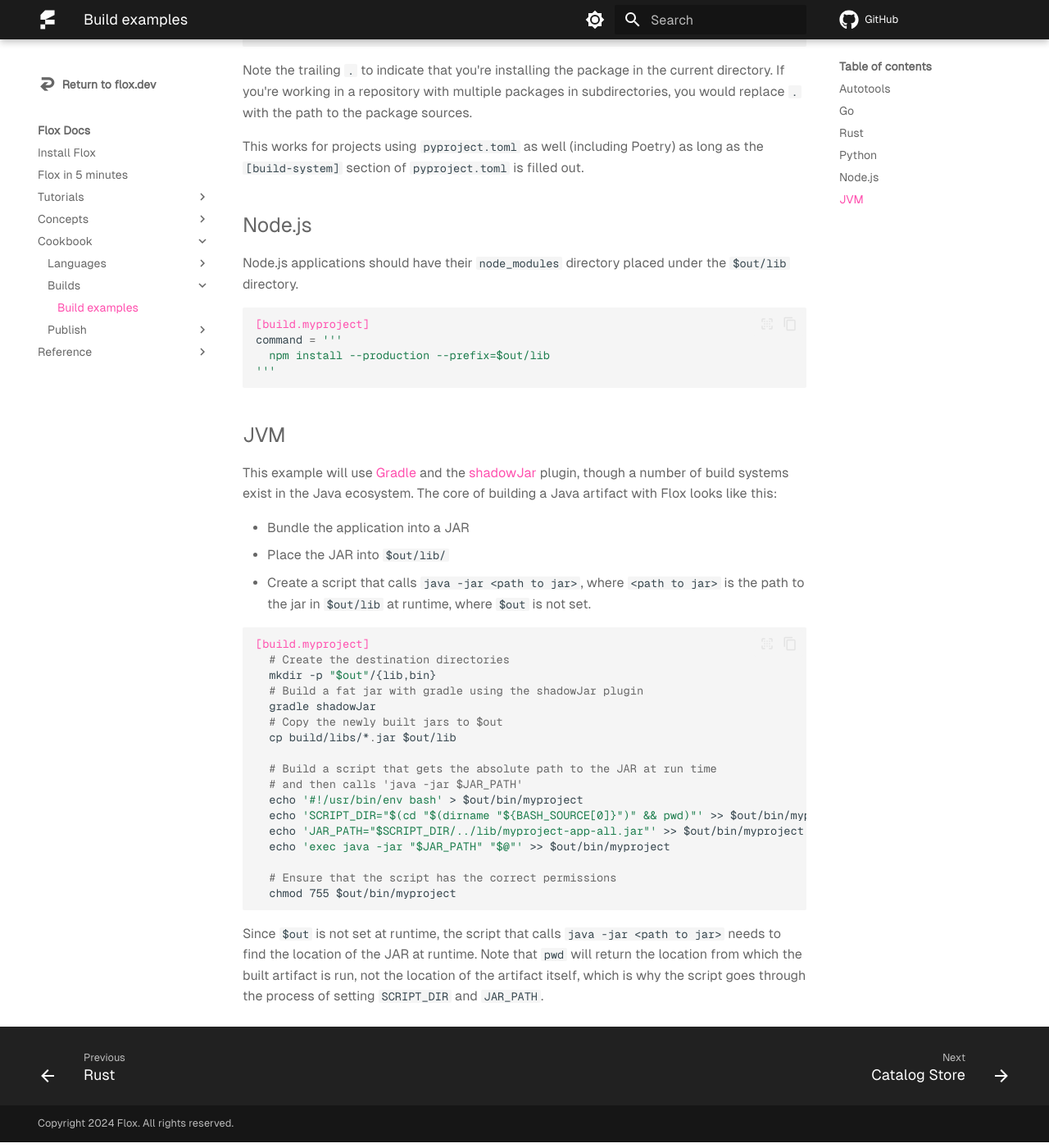
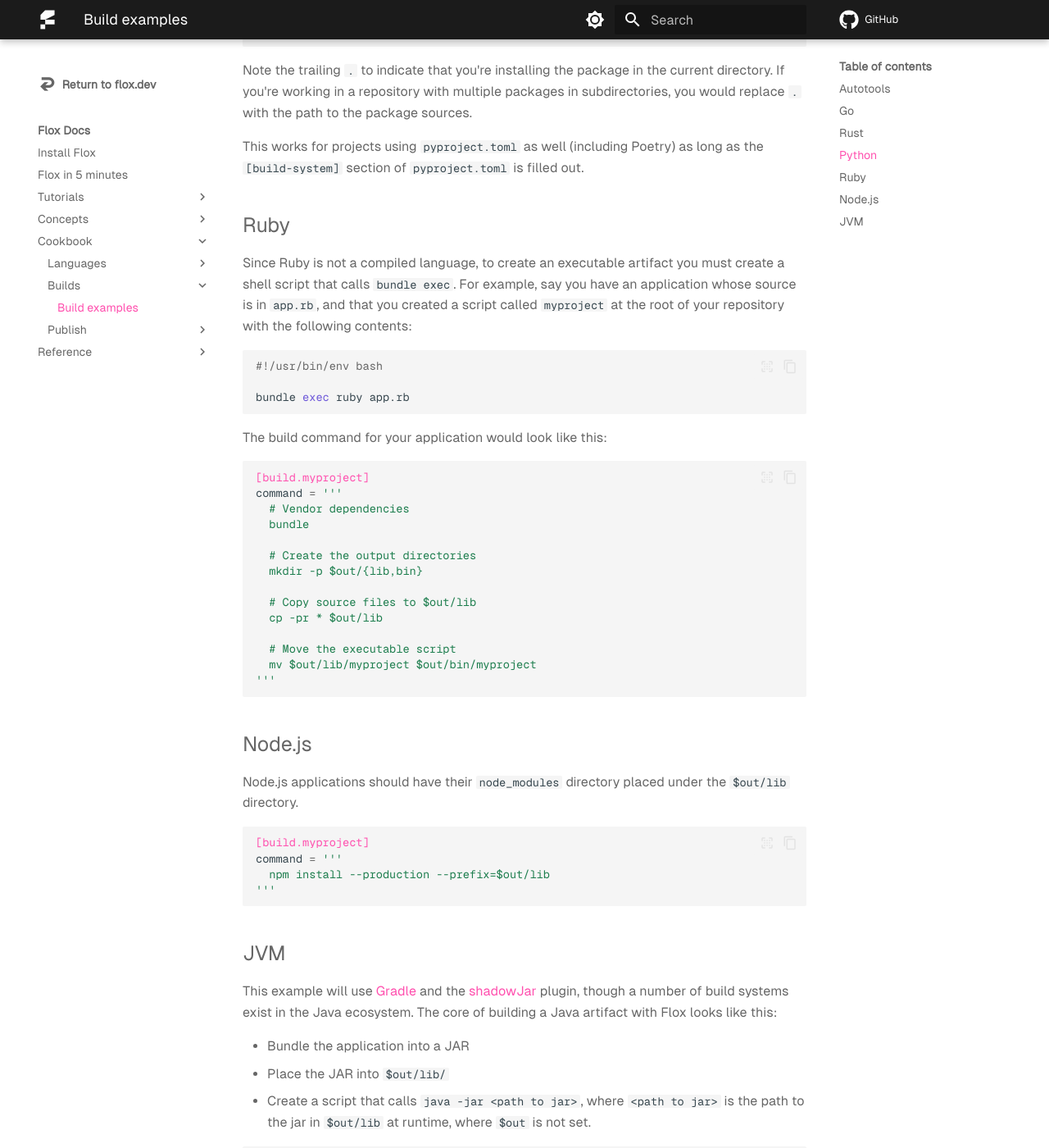
Before and after one commit to flox/floxdocs, an MkDocs documentation site: the page built from docs/cookbook/builds/examples.md, in a window 1280 px wide and 1400 px high, scrolled down 1623 px. Shown: the whole window at 82% size. Built offline with MkDocs 1.6.1 and Material for MkDocs 9.7.7, drawn with Linux system fonts in a browser that asks for light colours; plug-ins that fetch from the network failed and are left out; comment, search, counter and statistics services are not loaded.

Commit message:
feat: add ruby build example

````diff
--- a/docs/cookbook/builds/examples.md
+++ b/docs/cookbook/builds/examples.md
@@ -78,6 +78,36 @@ you would replace `.` with the path to the package sources.
 This works for projects using `pyproject.toml` as well (including Poetry) as
 long as the `[build-system]` section of `pyproject.toml` is filled out.
 
+## Ruby
+
+Since Ruby is not a compiled language, to create an executable artifact you must create a shell script that calls `bundle exec`.
+For example, say you have an application whose source is in `app.rb`, and that you created a script called `myproject` at the root of your repository with the following contents:
+
+```bash
+#!/usr/bin/env bash
+
+bundle exec ruby app.rb
+```
+
+The build command for your application would look like this:
+
+```toml
+[build.myproject]
+command = '''
+  # Vendor dependencies
+  bundle
+
+  # Create the output directories
+  mkdir -p $out/{lib,bin}
+
+  # Copy source files to $out/lib
+  cp -pr * $out/lib
+
+  # Move the executable script
+  mv $out/lib/myproject $out/bin/myproject
+'''
+```
+
 ## Node.js
 
 Node.js applications should have their `node_modules` directory placed under
````
